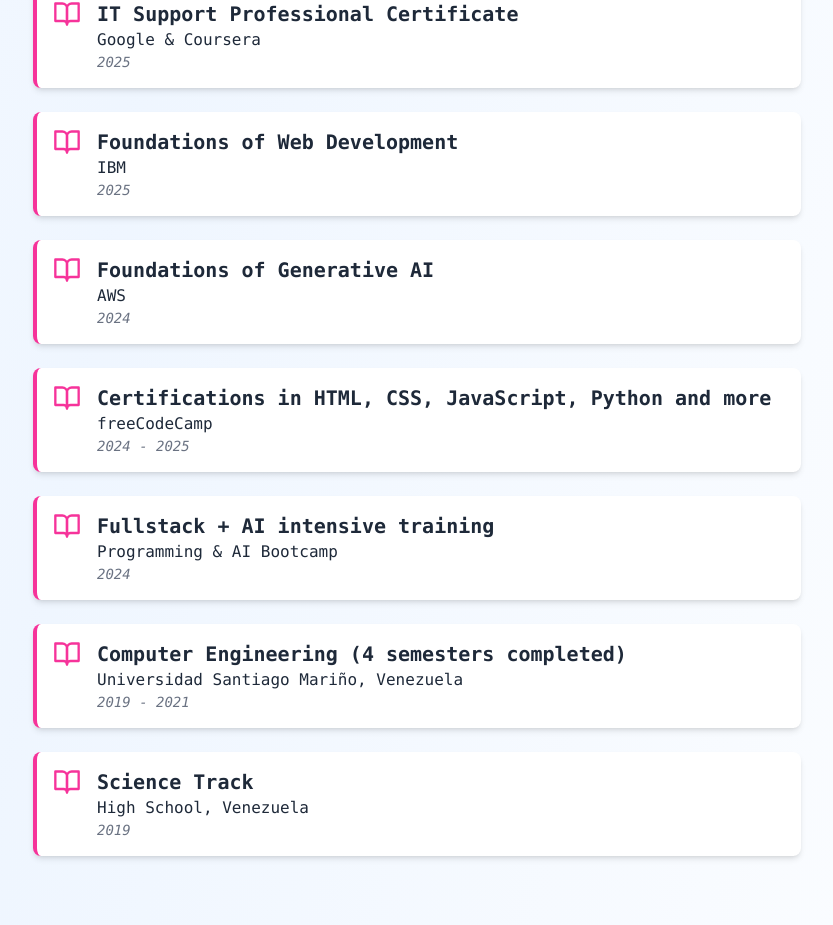
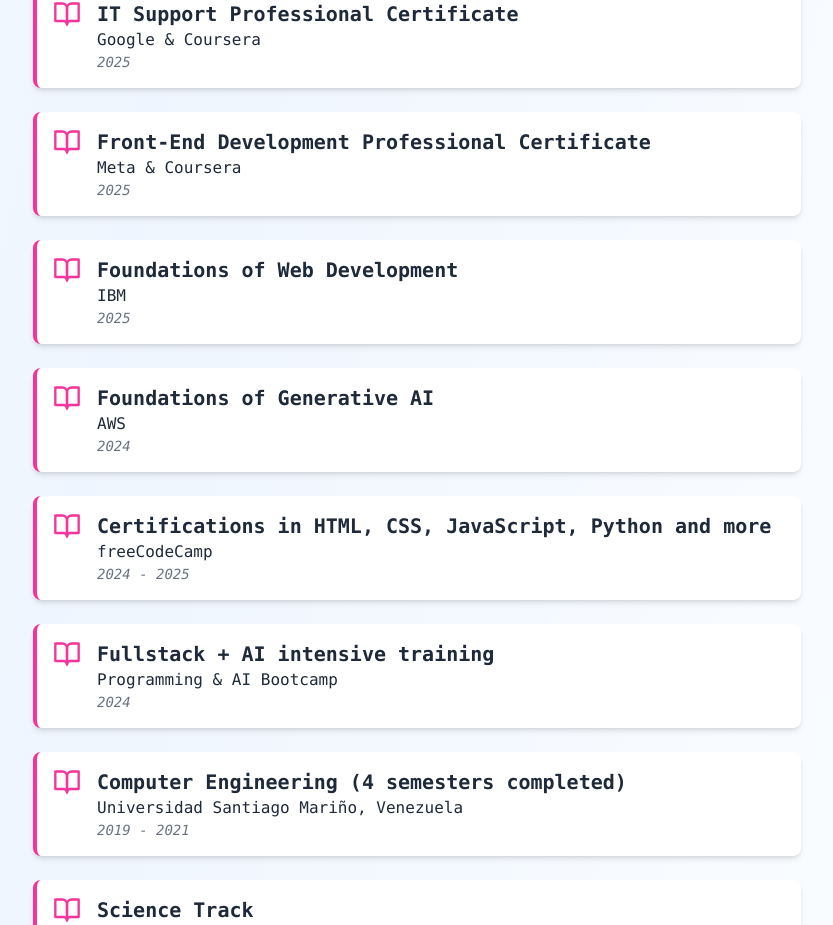
Before and after one commit to Chijopana/Portafolio-2.0, a React (Vite) app: page / in a window 1280 px wide. Shown: the part 4652-5577 px from the top of the page, without its empty margins (223-1056 px from the left). Built offline with nearby package versions, Linux system fonts and the light colour scheme.

Commit message:
new certification front end

```diff
--- a/src/i18n.ts
+++ b/src/i18n.ts
@@ -117,6 +117,11 @@
                             "period": "2025"
                         },
                         {
+                            "institution": "Meta & Coursera",
+                            "degree": "Front-End Development Professional Certificate",
+                            "period": "2025"
+                        },
+                        {
                             "institution": "IBM",
                             "degree": "Foundations of Web Development",
                             "period": "2025"
@@ -136,7 +141,6 @@
                             "degree": "Fullstack + AI intensive training",
                             "period": "2024"
                         },
-
                         {
                             "institution": "Universidad Santiago Mariño, Venezuela",
                             "degree": "Computer Engineering (4 semesters completed)",
@@ -147,7 +151,8 @@
                             "degree": "Science Track",
                             "period": "2019"
                         }
-                    ],
+                    ]
+                    ,
                     contact: "Contact",
                     contactContent: "Feel free to reach out via email or LinkedIn for collaborations or job opportunities.",
                     location: "Spain, Barcelona",
@@ -268,6 +273,11 @@
                             "period": "2025"
                         },
                         {
+                            "institution": "Meta & Coursera",
+                            "degree": "Certificado Profesional en Desarrollo Front-End",
+                            "period": "2025"
+                        },
+                        {
                             "institution": "IBM",
                             "degree": "Fundamentos del Desarrollo Web",
                             "period": "2025"
@@ -297,7 +307,8 @@
                             "degree": "Mención Ciencias",
                             "period": "2019"
                         }
-                    ],
+                    ]
+                    ,
                     contact: "Contacto",
                     contactContent: "No dudes en escribirme por email o LinkedIn para colaboraciones o empleo.",
                     location: "España, Barcelona",
@@ -419,6 +430,11 @@
                             "period": "2025"
                         },
                         {
+                            "institution": "Meta & Coursera",
+                            "degree": "Certificat Professional en Desenvolupament Front-End",
+                            "period": "2025"
+                        },
+                        {
                             "institution": "IBM",
                             "degree": "Fonaments del Desenvolupament Web",
                             "period": "2025"
@@ -448,7 +464,8 @@
                             "degree": "Menció Ciències",
                             "period": "2019"
                         }
-                    ],
+                    ]
+                    ,
                     contact: "Contacte",
                     contactContent: "No dubtis en contactar-me per correu o LinkedIn per a col·laboracions o feina.",
                     location: "Espanya, Barcelona",
```
